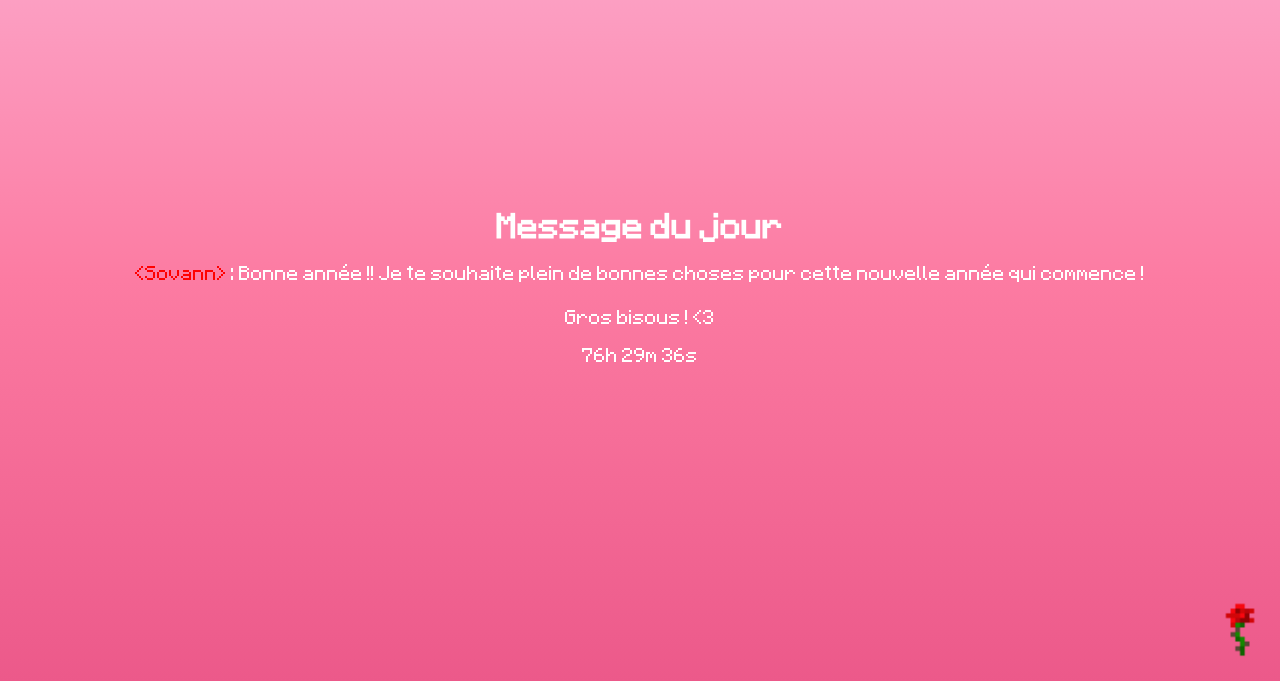
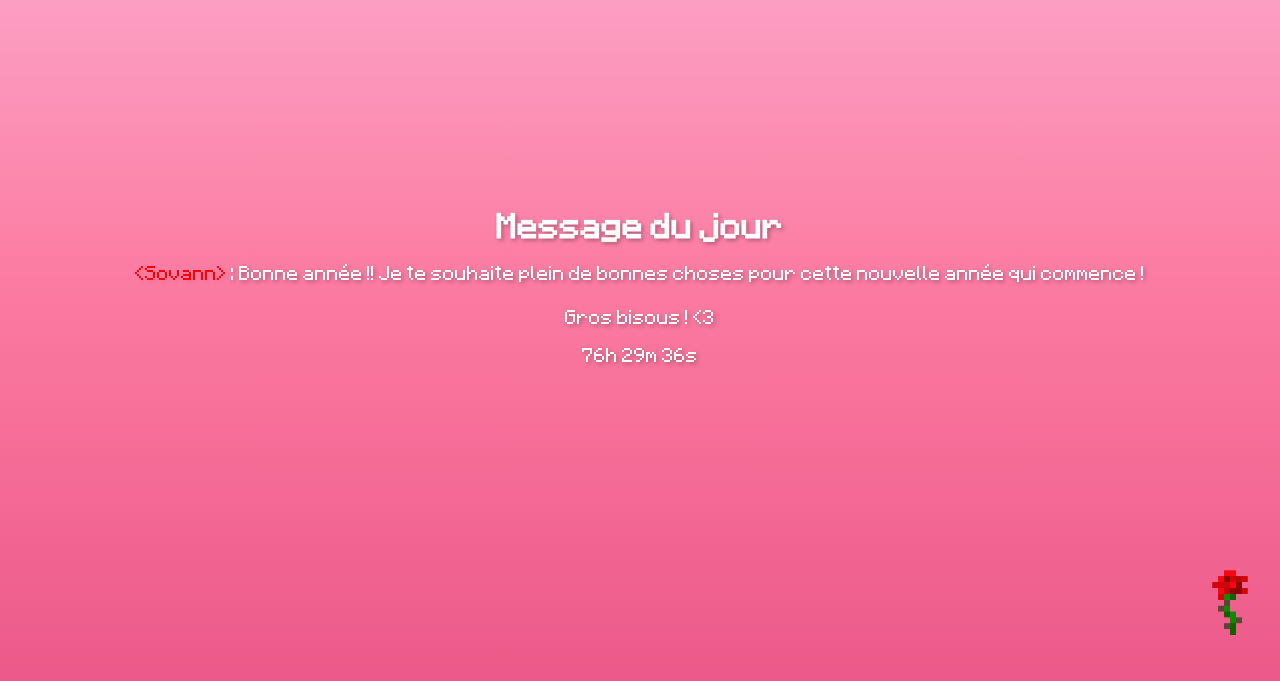
Before and after one commit to Sagelow/un-petit-message, a plain HTML site: page index.html in a window 1280 px wide. Shown: the part 119-800 px from the top of the page. Drawn offline with Linux system fonts and the light colour scheme.

Commit message:
Add files via upload

```diff
--- a/style.css
+++ b/style.css
@@ -22,6 +22,7 @@ body{
     color: #ffffff;
     font-family: 'Minecraftia', monospace;
     margin: 0;
+    text-shadow: 2px 2px 4px rgba(0, 0, 0, 0.3);
 }
 
 .center {
@@ -43,6 +44,7 @@ body{
 
 
 .tiktok{
+    text-shadow: 2px 2px 4px rgba(0, 0, 0, 0.1);
     font-size: 5vh;
     font-weight: normal;
     color: red;
@@ -52,6 +54,7 @@ body{
 
 
 span{
+    text-shadow: 2px 2px 4px rgba(0, 0, 0, 0.1);
     font-size: 2vh;
     font-weight: normal;
     color: red;
@@ -83,7 +86,7 @@ span{
 
 .rose {
     align-self: flex-end;
-    margin-top: auto;
-    width: 80px;
+    margin-top: -5vh;
+    width: 100px;
     height: auto;
 }
```
